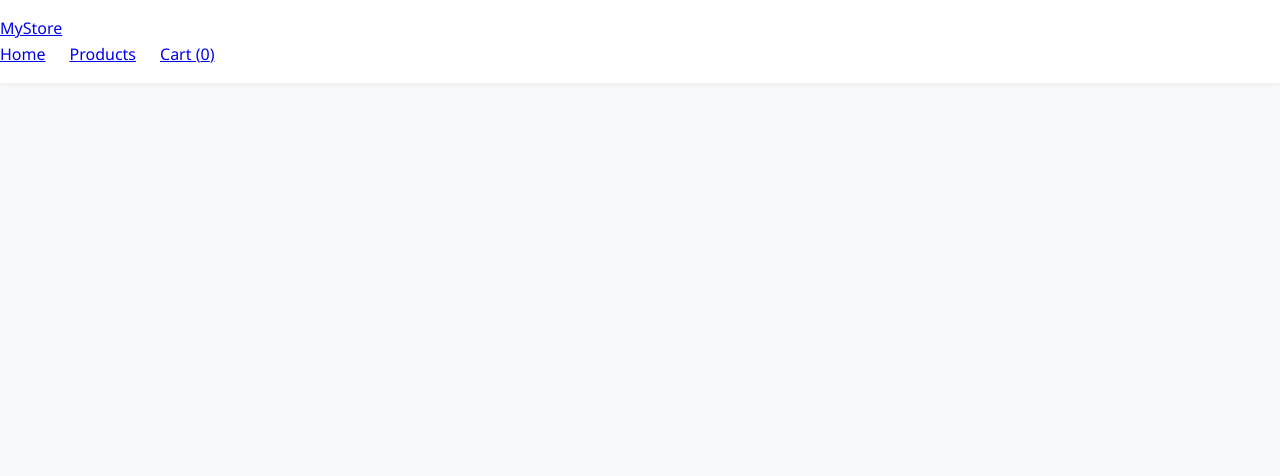
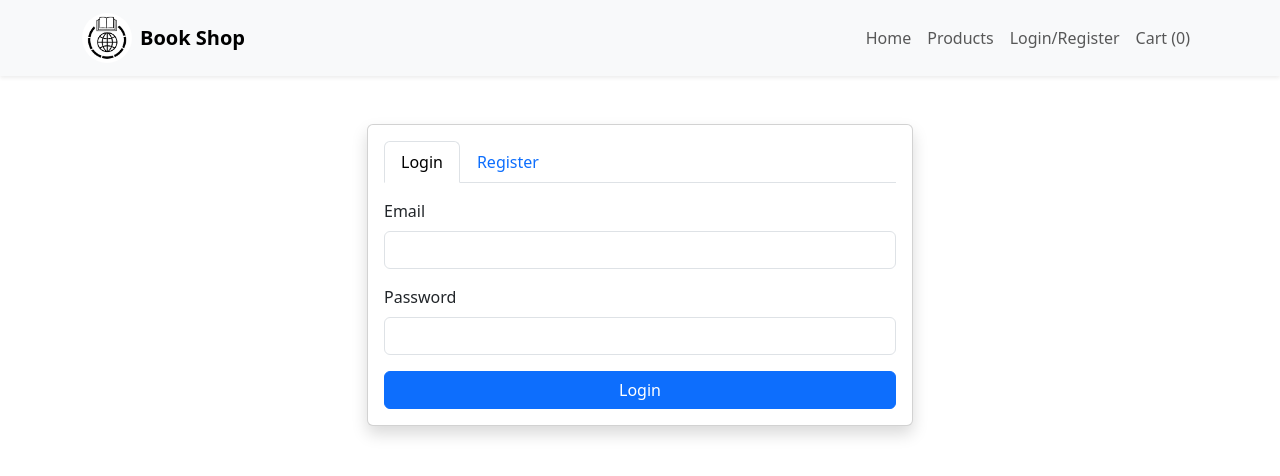
Before and after one commit to Krekno/book-shop, a React (Vite) app: page /login in a window 1280 px wide. Shown: the top 476 px of the page. Built offline with nearby package versions, Linux system fonts and the light colour scheme.

Commit message:
added bunch of stuff and forgot to commit ¯\_(ツ)_/¯

```diff
--- a/index.html
+++ b/index.html
@@ -2,9 +2,9 @@
 <html lang="en">
 	<head>
 		<meta charset="UTF-8" />
-		<link rel="icon" type="image/svg+xml" href="/vite.svg" />
+		<link rel="icon" type="image/svg+xml" href="/logo.jpg" />
 		<meta name="viewport" content="width=device-width, initial-scale=1.0" />
-		<title>Vite + React</title>
+		<title>Book Shop</title>
 	</head>
 	<body>
 		<div id="root"></div>
--- a/package.json
+++ b/package.json
@@ -12,6 +12,8 @@
 		"preview": "vite preview"
 	},
 	"dependencies": {
+		"axios": "^1.9.0",
+		"bootstrap": "^5.3.5",
 		"react": "^19.0.0",
 		"react-dom": "^19.0.0",
 		"react-router-dom": "^7.3.0",
--- a/src/App.jsx
+++ b/src/App.jsx
@@ -1,12 +1,13 @@
-import React from "react";
-import { BrowserRouter as Router, Routes, Route } from "react-router-dom";
-import { CartProvider } from "./CartContext";
-import Navbar from "./components/Navbar";
-import Homepage from "./pages/Homepage";
-import ProductListing from "./pages/ProductListing";
-import ProductDetail from "./pages/ProductDetail";
-import Cart from "./pages/Cart";
-import Checkout from "./pages/Checkout";
+import React from "react"
+import { BrowserRouter as Router, Routes, Route } from "react-router-dom"
+import { CartProvider } from "./CartContext"
+import Navbar from "./components/Navbar"
+import Homepage from "./pages/Homepage"
+import ProductListing from "./pages/ProductListing"
+import ProductDetail from "./pages/ProductDetail"
+import Cart from "./pages/Cart"
+import Checkout from "./pages/Checkout"
+import Login from "./pages/Login"
 
 function App() {
 	return (
@@ -19,10 +20,11 @@ function App() {
 					<Route path="/products/:id" element={<ProductDetail />} />
 					<Route path="/cart" element={<Cart />} />
 					<Route path="/checkout" element={<Checkout />} />
+					<Route path="/login" element={<Login />} />
 				</Routes>
 			</Router>
 		</CartProvider>
-	);
+	)
 }
 
-export default App;
+export default App
--- a/src/components/Navbar.jsx
+++ b/src/components/Navbar.jsx
@@ -1,26 +1,58 @@
-import React from "react";
-import { Link } from "react-router-dom";
-import { useContext } from "react";
-import { CartContext } from "../CartContext";
+import React from "react"
+import logo from "/logo.jpg"
+import { Link } from "react-router-dom"
+import { useContext } from "react"
+import { CartContext } from "../CartContext"
 
 const Navbar = () => {
-	const { cartItems } = useContext(CartContext);
+	const { cartItems } = useContext(CartContext)
 
 	return (
-		<nav className="navbar">
-			<Link to="/" className="logo">
-				MyStore
-			</Link>
-			<div className="nav-links">
-				<Link to="/">Home</Link>
-				<Link to="/products">Products</Link>
-				<Link to="/cart">
-					Cart (
-					{cartItems.reduce((acc, item) => acc + item.quantity, 0)})
+		<nav className="navbar navbar-expand-xl navbar-light bg-light shadow-sm">
+			<div className="container">
+				<Link to="/" className="navbar-brand d-flex align-items-center">
+					<img src={logo} alt="Logo" width={50} height={50} className="me-2 rounded-circle" />
+					<span className="fw-bold">Book Shop</span>
 				</Link>
+
+				<button
+					className="navbar-toggler"
+					type="button"
+					data-bs-toggle="collapse"
+					data-bs-target="#navbarNav"
+					aria-controls="navbarNav"
+					aria-expanded="false"
+					aria-label="Toggle navigation">
+					<span className="navbar-toggler-icon"></span>
+				</button>
+
+				<div className="collapse navbar-collapse" id="navbarNav">
+					<ul className="navbar-nav ms-auto">
+						<li className="nav-item">
+							<Link to="/" className="nav-link">
+								Home
+							</Link>
+						</li>
+						<li className="nav-item">
+							<Link to="/products" className="nav-link">
+								Products
+							</Link>
+						</li>
+						<li className="nav-item">
+							<Link to="/login" className="nav-link">
+								Login/Register
+							</Link>
+						</li>
+						<li className="nav-item">
+							<Link to="/cart" className="nav-link">
+								Cart ({cartItems.reduce((acc, item) => acc + item.quantity, 0)})
+							</Link>
+						</li>
+					</ul>
+				</div>
 			</div>
 		</nav>
-	);
-};
+	)
+}
 
-export default Navbar;
+export default Navbar
--- a/src/pages/Cart.jsx
+++ b/src/pages/Cart.jsx
@@ -1,37 +1,71 @@
-import React from "react";
-import { useContext } from "react";
-import { CartContext } from "../CartContext";
+import React from "react"
+import { useContext } from "react"
+import { CartContext } from "../CartContext"
 
 const Cart = () => {
-	const { cartItems, removeFromCart } = useContext(CartContext);
+	const { cartItems, removeFromCart } = useContext(CartContext)
+
+	const total = cartItems.reduce(
+		(acc, item) => acc + item.price * item.quantity,
+		0
+	)
 
 	return (
-		<div className="cart-page">
-			<h1>Your Cart</h1>
+		<div className="container mt-5">
+			<h1 className="mb-4">🛒 Your Cart</h1>
+
+			{cartItems.length === 0 ? (
+				<p className="alert alert-info">Your cart is empty.</p>
+			) : (
+				<>
+					<div className="row g-4">
 						{cartItems.map((item) => (
-				<div key={item.id} className="cart-item">
-					<img src={item.image} alt={item.name} />
-					<div>
-						<h3>{item.name}</h3>
-						<p>
-							${item.price} x {item.quantity}
+							<div key={item.isbn} className="col-md-6">
+								<div className="card h-100 shadow-sm">
+									<div className="row g-0">
+										<div className="col-4">
+											<img
+												src={item.image}
+												alt={item.name}
+												className="img-fluid rounded-start"
+											/>
+										</div>
+										<div className="col-8">
+											<div className="card-body">
+												<h5 className="card-title">
+													{item.name}
+												</h5>
+												<p className="card-text">
+													${item.price} ×{" "}
+													{item.quantity}
 												</p>
-						<button onClick={() => removeFromCart(item.id)}>
+												<button
+													className="btn btn-outline-danger btn-sm"
+													onClick={() =>
+														removeFromCart(item.id)
+													}>
 													Remove
 												</button>
 											</div>
 										</div>
+									</div>
+								</div>
+							</div>
 						))}
-			<div className="cart-total">
-				Total: $
-				{cartItems.reduce(
-					(acc, item) => acc + item.price * item.quantity,
-					0
+					</div>
+
+					<hr className="my-4" />
+
+					<div className="d-flex justify-content-between align-items-center">
+						<h4>Total: ${total.toFixed(2)}</h4>
+						<button className="btn btn-primary btn-lg">
+							Proceed to Checkout
+						</button>
+					</div>
+				</>
 			)}
 		</div>
-			<button className="btn-primary">Proceed to Checkout</button>
-		</div>
-	);
-};
+	)
+}
 
-export default Cart;
+export default Cart
--- a/src/pages/Homepage.jsx
+++ b/src/pages/Homepage.jsx
@@ -6,26 +6,16 @@ import products from "../data/products"
 
 const Homepage = () => {
 	return (
-		<>
-			<section className="hero">
-				<div className="hero-content">
-					<h1>Summer Sale!</h1>
-					<p>Up to 50% off on all items</p>
-					<Link to="/products" className="btn-primary">
-						Shop Now
-					</Link>
-				</div>
-			</section>
-
-			<section className="featured-products">
-				<h2>Featured Products</h2>
-				<div className="product-grid">
-					{products.slice(0, 4).map((product) => (
-						<ProductCard key={product.id} product={product} />
-					))}
-				</div>
-			</section>
-		</>
+		<section className="container mt-5">
+			<h2 className="mb-4">🌟 Featured Products</h2>
+			<div className="row">
+				{products.slice(0, 4).map((product) => (
+					<div key={product.id} className="col-md-6 col-lg-3 mb-4">
+						<ProductCard product={product} />
+					</div>
+				))}
+			</div>
+		</section>
 	)
 }
 
@@ -33,13 +23,27 @@ const ProductCard = ({ product }) => {
 	const { addToCart } = useContext(CartContext)
 
 	return (
-		<div>
-			<Link className="product-card" to={`/products/${product.id}`}>
-				<img src={product.image} alt={product.name} />
-				<h3>{product.name}</h3>
-				<p>${product.price}</p>
+		<div className="card h-100 shadow-sm">
+			<Link
+				to={`/products/${product.id}`}
+				className="text-decoration-none text-dark">
+				<img
+					src={product.image}
+					alt={product.name}
+					className="card-img-top img-fluid"
+				/>
+				<div className="card-body">
+					<h5 className="card-title">{product.name}</h5>
+					<p className="card-text">${product.price}</p>
+				</div>
 			</Link>
-			<button onClick={() => addToCart(product)}>Add to Cart</button>
+			<div className="card-footer bg-transparent border-top-0">
+				<button
+					className="btn btn-outline-primary w-100"
+					onClick={() => addToCart(product)}>
+					Add to Cart
+				</button>
+			</div>
 		</div>
 	)
 }
--- /dev/null
+++ b/src/pages/Login.jsx
@@ -0,0 +1,158 @@
+import React, { useEffect, useState } from "react"
+import "bootstrap/dist/css/bootstrap.min.css"
+import axios from "axios"
+
+function AuthPage() {
+	const [activeTab, setActiveTab] = useState("login")
+	const [loginData, setLoginData] = useState({ email: "", password: "" })
+	const [registerData, setRegisterData] = useState({ username: "", email: "", password: "", confirmPassword: "" })
+	const [error, setError] = useState("")
+
+	const handleLogin = async (e) => {
+		e.preventDefault()
+		if (!loginData.email || !loginData.password) {
+			setError("Please fill in all login fields!")
+			return
+		}
+
+		try {
+			const response = await axios.post("https://springboot-e-commerce-project.onrender.com/auth/login", {
+				email: loginData.email,
+				password: loginData.password
+			})
+		} catch (err) {
+			console.error(err)
+			setError(err.response?.data?.message || "Login failed!")
+		}
+	}
+
+	const handleRegister = async (e) => {
+		e.preventDefault()
+		if (!registerData.email || !registerData.password || !registerData.confirmPassword) {
+			setError("Please fill in all register fields!")
+			return
+		}
+		if (registerData.password !== registerData.confirmPassword) {
+			setError("Passwords do not match!")
+			return
+		}
+
+		try {
+			const response = await axios.post("https://springboot-e-commerce-project.onrender.com/auth/register", {
+				username: registerData.username,
+				email: registerData.email,
+				password: registerData.password
+			})
+		} catch (err) {
+			console.error(err)
+			setError(err.response?.data?.message || "Registration failed!")
+		}
+	}
+
+	return (
+		<div className="container mt-5">
+			<div className="row justify-content-center">
+				<div className="col-md-6">
+					<div className="card shadow">
+						<div className="card-body">
+							<ul className="nav nav-tabs mb-3">
+								<li className="nav-item">
+									<button
+										className={`nav-link ${activeTab === "login" ? "active" : ""}`}
+										onClick={() => {
+											setActiveTab("login")
+											setError("")
+										}}>
+										Login
+									</button>
+								</li>
+								<li className="nav-item">
+									<button
+										className={`nav-link ${activeTab === "register" ? "active" : ""}`}
+										onClick={() => {
+											setActiveTab("register")
+											setError("")
+										}}>
+										Register
+									</button>
+								</li>
+							</ul>
+
+							{error && <div className="alert alert-danger">{error}</div>}
+
+							{activeTab === "login" ? (
+								<form onSubmit={handleLogin}>
+									<div className="mb-3">
+										<label className="form-label">Email</label>
+										<input
+											type="email"
+											className="form-control"
+											value={loginData.email}
+											onChange={(e) => setLoginData({ ...loginData, email: e.target.value })}
+										/>
+									</div>
+									<div className="mb-3">
+										<label className="form-label">Password</label>
+										<input
+											type="password"
+											className="form-control"
+											value={loginData.password}
+											onChange={(e) => setLoginData({ ...loginData, password: e.target.value })}
+										/>
+									</div>
+									<button type="submit" className="btn btn-primary w-100">
+										Login
+									</button>
+								</form>
+							) : (
+								<form onSubmit={handleRegister}>
+									<div className="mb-3">
+										<label className="form-label">Username</label>
+										<input
+											type="username"
+											className="form-control"
+											value={registerData.username}
+											onChange={(e) => setRegisterData({ ...registerData, username: e.target.value })}
+										/>
+									</div>
+									<div className="mb-3">
+										<label className="form-label">Email</label>
+										<input
+											type="email"
+											className="form-control"
+											value={registerData.email}
+											onChange={(e) => setRegisterData({ ...registerData, email: e.target.value })}
+										/>
+									</div>
+									<div className="mb-3">
+										<label className="form-label">Password</label>
+										<input
+											type="password"
+											className="form-control"
+											value={registerData.password}
+											onChange={(e) => setRegisterData({ ...registerData, password: e.target.value })}
+										/>
+									</div>
+									<div className="mb-3">
+										<label className="form-label">Confirm Password</label>
+										<input
+											type="password"
+											className="form-control"
+											value={registerData.confirmPassword}
+											onChange={(e) => setRegisterData({ ...registerData, confirmPassword: e.target.value })}
+										/>
+									</div>
+									<button type="submit" className="btn btn-success w-100">
+										Register
+									</button>
+								</form>
+							)}
+						</div>
+					</div>
+				</div>
+			</div>
+		</div>
+	)
+}
+
+export default AuthPage
--- a/src/pages/ProductDetail.jsx
+++ b/src/pages/ProductDetail.jsx
@@ -1,27 +1,48 @@
-import React from "react";
-import { useParams } from "react-router-dom";
-import { useContext } from "react";
-import { CartContext } from "../CartContext";
-import products from "../data/products";
+import React from "react"
+import { useParams } from "react-router-dom"
+import { useContext } from "react"
+import { CartContext } from "../CartContext"
+import products from "../data/products"
 
 const ProductDetail = () => {
-	const { id } = useParams();
-	const product = products.find((p) => p.id === parseInt(id));
-	const { addToCart } = useContext(CartContext);
+	const { id } = useParams()
+	const product = products.find((p) => p.id === parseInt(id))
+	const { addToCart } = useContext(CartContext)
 
 	return (
-		<div className="product-detail">
-			<div className="image-gallery">
-				<img src={product.image} alt={product.name} />
-			</div>
-			<div className="product-info">
-				<h1>{product.name}</h1>
-				<p>${product.price}</p>
-				<p>{product.description}</p>
-				<button onClick={() => addToCart(product)}>Add to Cart</button>
+		<div className="container mt-5">
+			<div className="row">
+				{/* Product Image Section */}
+				<div className="col-md-6 mb-4">
+					<div className="image-gallery">
+						<img
+							src={product.image}
+							alt={product.name}
+							className="img-fluid rounded"
+						/>
+					</div>
+				</div>
+
+				{/* Product Info Section */}
+				<div className="col-md-6">
+					<div className="card h-100 shadow-sm">
+						<div className="card-body">
+							<h1 className="card-title">{product.name}</h1>
+							<p className="card-text text-muted">
+								${product.price}
+							</p>
+							<p className="card-text">{product.description}</p>
+							<button
+								className="btn btn-primary w-100"
+								onClick={() => addToCart(product)}>
+								Add to Cart
+							</button>
+						</div>
+					</div>
+				</div>
 			</div>
 		</div>
-	);
-};
+	)
+}
 
-export default ProductDetail;
+export default ProductDetail
--- a/src/pages/ProductListing.jsx
+++ b/src/pages/ProductListing.jsx
@@ -1,33 +1,90 @@
-import React from "react"
-import { useContext } from "react"
-import { useState } from "react"
+import React, { useContext, useState, useEffect } from "react"
 import { CartContext } from "../CartContext"
-import products from "../data/products"
 import { Link } from "react-router-dom"
+import axios from "axios" // Import axios
 
 const ProductListing = () => {
-	const [filters, setFilters] = useState({})
+	const [books, setBooks] = useState([])
+	const [categories, setCategories] = useState([])
+	const [filters, setFilters] = useState({ category: "" })
 	const { addToCart } = useContext(CartContext)
 
-	// Filter implementation here...
+	useEffect(() => {
+		const fetchBooks = async () => {
+			try {
+				const response = await axios.get("https://springboot-e-commerce-project.onrender.com/book/get-all-book")
+				const data = response.data
+				console.log(data)
+				setBooks(data)
+
+				const uniqueCategories = [...new Set(data.map((book) => book.category))]
+				setCategories(uniqueCategories)
+			} catch (error) {
+				console.error("Error fetching books:", error)
+			}
+		}
+
+		fetchBooks()
+	}, [])
+
+	const filteredBooks = books.filter((book) => (filters.category ? book.category === filters.category : true))
 
 	return (
-		<div className="product-listing">
-			<aside className="filters">{/* Filter options go here */}</aside>
-			<main className="product-grid">
-				{products.map((product) => (
-					<div key={product.id} className="product-item">
-						<Link to={`/products/${product.id}`}>
-							<img src={product.image} alt={product.name} />
-							<h3>{product.name}</h3>
-							<p>${product.price}</p>
-						</Link>
-						<button onClick={() => addToCart(product)}>
-							Add to Cart
-						</button>
+		<div className="container mt-5">
+			<div className="row">
+				{/* Filter Sidebar */}
+				<aside className="col-md-3 mb-4">
+					<h5>Filters</h5>
+					<div className="card shadow-sm">
+						<div className="card-body">
+							{/* Dynamically render categories */}
+							{categories.map((category) => (
+								<div key={category} className="form-check">
+									<input
+										type="radio"
+										className="form-check-input"
+										id={category}
+										name="category"
+										checked={filters.category === category}
+										onChange={() =>
+											setFilters({
+												...filters,
+												category: category
+											})
+										}
+									/>
+									<label className="form-check-label" htmlFor={category}>
+										{category}
+									</label>
+								</div>
+							))}
+						</div>
 					</div>
-				))}
-			</main>
+				</aside>
+
+				{/* Product Grid */}
+				<main className="col-md-9">
+					<div className="row g-4">
+						{filteredBooks.map((book) => (
+							<div key={book.isbn} className="col-md-4">
+								<div className="card h-100 shadow-sm">
+									<Link to={`/products/${book.id}`} className="text-decoration-none text-dark">
+										<img src={book.image} alt={book.title} className="card-img-top img-fluid" />
+										<div className="card-body">
+											<h5 className="card-title">{book.title}</h5> <p className="card-text">${book.price}</p>{" "}
+										</div>
+									</Link>
+									<div className="card-footer bg-transparent border-top-0">
+										<button className="btn btn-outline-primary w-100" onClick={() => addToCart(book)}>
+											Add to Cart
+										</button>
+									</div>
+								</div>
+							</div>
+						))}
+					</div>
+				</main>
+			</div>
 		</div>
 	)
 }
```
Also changed, not shown: src/main.jsx (+6 -6 lines), public/logo.jpg (added), 1 other file (tests, documents, lock files or other folders). Lines whose indentation alone changed are shown as unchanged.
